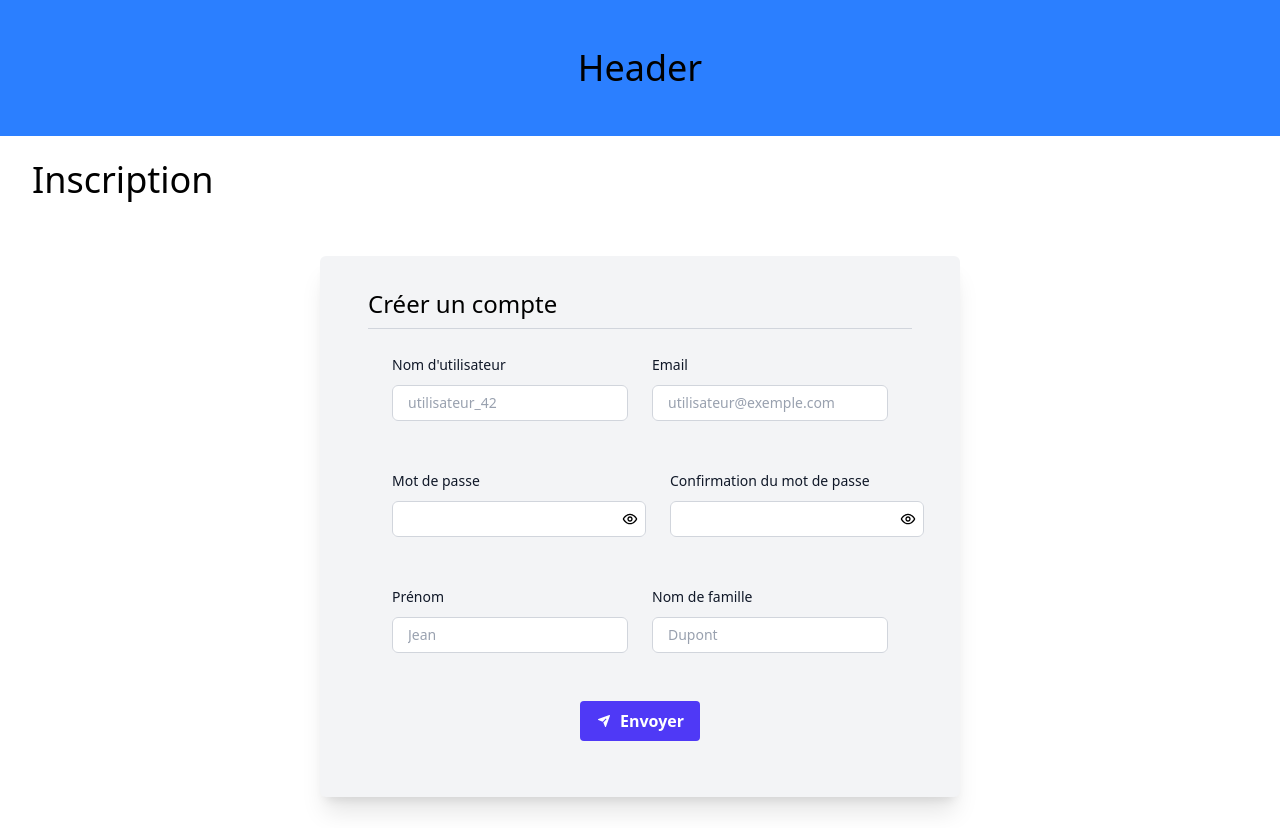
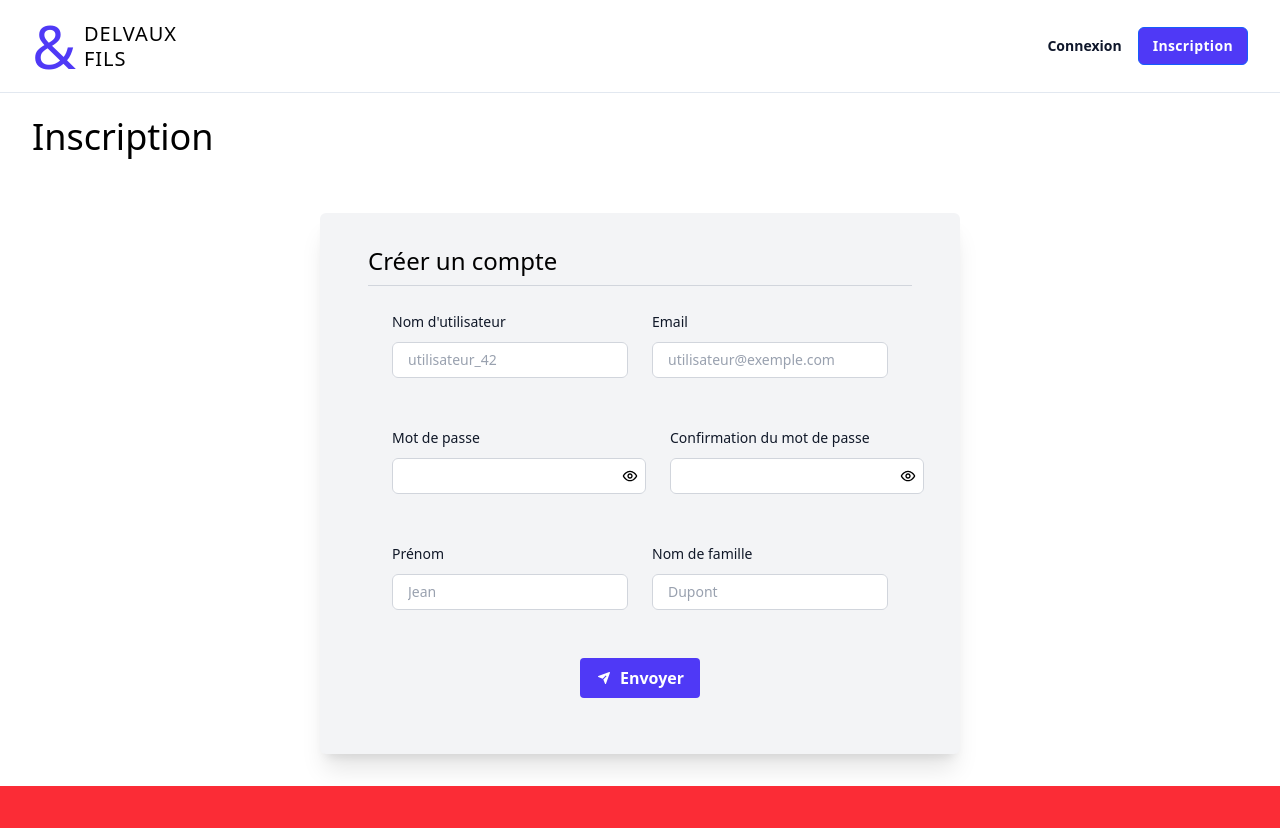
Before and after one commit to Tayra-dev/LaboGroupe1QHGE, a Flask app: page /register in a window 1280 px wide. Shown: the top 828 px of the page. Run offline with Flask 3, Linux system fonts and the light colour scheme.

Commit message:
[ADD] implement current user injection in templates and enhance navigation with authentication checks and navbar template - WIP index.js

```diff
--- a/helpdesk/app/__init__.py
+++ b/helpdesk/app/__init__.py
@@ -100,3 +100,14 @@ from app.seed import *
 from app.framework.seed import Seed
 
 seed = Seed(app)
+
+
+# Injecte le current_user dans tous les templates via le context_processor pour bénéficier de l'information partout dans l'app
+from app.framework.decorators.inject import inject
+from app.services.auth_service import AbstractAuthService
+
+
+@app.context_processor
+@inject
+def inject_current_user(auth_service: AbstractAuthService):
+    return {"current_user": auth_service.get_current_user()}
--- a/helpdesk/app/controllers/user_controller.py
+++ b/helpdesk/app/controllers/user_controller.py
@@ -11,6 +11,8 @@ from app.framework.service.abstract_auth_service import AbstractAuthService
 @app.route("/register", methods=["GET", "POST"])
 @inject
 def register(user_service: UserService, auth_service: AbstractAuthService):
+    if auth_service.is_authenticated():
+        return redirect("/dashboard")
     form = UserRegisterForm()
     if form.validate_on_submit():
         user = user_service.insert(form)
@@ -23,6 +25,8 @@ def register(user_service: UserService, auth_service: AbstractAuthService):
 @app.route("/login", methods=["GET", "POST"])
 @inject
 def login(user_service: UserService, auth_service: AbstractAuthService):
+    if auth_service.is_authenticated():
+        return redirect("/dashboard")
     form = UserLoginForm()
     error = None
     if form.validate_on_submit():
@@ -40,5 +44,5 @@ def login(user_service: UserService, auth_service: AbstractAuthService):
 def goToDashboard(auth_service: AbstractAuthService):
     current_user = auth_service.get_current_user()
     if current_user is None:
-        return redirect("/login")
+        return redirect("/")
     return render_template("dashboard/dashboard.html", user=current_user)
--- /dev/null
+++ b/helpdesk/app/static/js/index.js
@@ -0,0 +1,19 @@
+
+
+const handleShowHidePassword = () => {
+	const eyeIcons = document.querySelectorAll(".eye-icon");
+    if (!eyeIcons.length) return;
+    eyeIcons.forEach((icon) => {
+        const field = icon.previousElementSibling;
+        const slash = icon.querySelector(".eye-slash");
+        icon.addEventListener("click", () => {
+            field.type = field.type === "password" ? "text" : "password";
+            slash.classList.toggle("hidden");
+        });
+    });
+}
+
+// TODO: Display logout when user_avatar is clicked
+
+// Init JS
+handleShowHidePassword();
--- a/helpdesk/app/templates/layout/_header.html
+++ b/helpdesk/app/templates/layout/_header.html
@@ -1,3 +1,3 @@
-<section class="bg-blue-500 py-12">
-	<h1 class="text-4xl text-center w-full">Header</h1>
+<section class="">
+	{% include "layout/_navbar.html" %}
 </section>
--- /dev/null
+++ b/helpdesk/app/templates/layout/_navbar.html
@@ -0,0 +1,77 @@
+<nav class="flex py-4 px-4 md:px-8 border-b border-slate-200 dark:border-neutral-700 dark:bg-neutral-900 min-h-[68px] relative z-20"
+	aria-label="Main navigation">
+	<div class="max-w-7xl mx-auto flex flex-wrap items-center gap-6 w-full">
+		<a href="/"
+			class="min-w-9 inline-flex items-center gap-x-2 focus:outline-none focus-visible:ring-2 focus-visible:ring-blue-500 rounded">
+			<span class="text-6xl leading-none text-indigo-600">&amp;</span>
+			<span class="flex flex-col leading-tight text-xl tracking-wider uppercase">
+				<span>Delvaux</span>
+				<span>Fils</span>
+			</span>
+		</a>
+
+		<div id="collapseMenu" tabindex="-1"
+			class="hidden lg:block max-lg:bg-white dark:max-lg:bg-neutral-900 max-lg:border-l max-lg:border-slate-300 dark:max-lg:border-neutral-700 max-lg:w-1/2 max-lg:fixed max-lg:top-0 max-lg:right-0 max-lg:h-full max-lg:shadow-md max-lg:overflow-auto max-sm:w-full z-50 outline-none">
+
+			<div
+				class="py-2 px-4 flex justify-between items-center border-b border-slate-300 sticky top-0 bg-white dark:border-neutral-700 dark:bg-neutral-900 lg:hidden max-lg:min-h-[68px]">
+				<a href="/"
+					class="inline-block focus:outline-none focus-visible:ring-2 focus-visible:ring-blue-500 rounded">
+					<span class="">Delvaux & Fils</span>
+				</a>
+				<button type="button" aria-controls="collapseMenu" id="toggleClose"
+					class="cursor-pointer focus:outline-none focus-visible:ring-2 focus-visible:ring-blue-500 rounded">
+					<span class="sr-only">Close main menu</span>
+					<svg xmlns="http://www.w3.org/2000/svg" class="size-4 fill-slate-900 dark:fill-slate-50"
+						aria-hidden="true" viewBox="0 0 329.269 329">
+						<path
+							d="M194.8 164.77 323.013 36.555c8.343-8.34 8.343-21.825 0-30.164-8.34-8.34-21.825-8.34-30.164 0L164.633 134.605 36.422 6.391c-8.344-8.34-21.824-8.34-30.164 0-8.344 8.34-8.344 21.824 0 30.164l128.21 128.215L6.259 292.984c-8.344 8.34-8.344 21.825 0 30.164a21.27 21.27 0 0 0 15.082 6.25c5.46 0 10.922-2.09 15.082-6.25l128.21-128.214 128.216 128.214a21.27 21.27 0 0 0 15.082 6.25c5.46 0 10.922-2.09 15.082-6.25 8.343-8.34 8.343-21.824 0-30.164zm0 0"
+							data-original="#000000" />
+					</svg>
+				</button>
+			</div>
+
+			<!-- <ul
+				class="flex flex-col gap-8 font-semibold text-sm text-slate-900 dark:text-slate-50 lg:flex-row max-lg:p-6 lg:ml-12">
+				<li>
+					<a href="/"
+						class="hover:text-blue-700 dark:hover:text-blue-400 focus:outline-none focus-visible:ring-2 focus-visible:ring-blue-500 rounded"
+						aria-current="page">Accueil</a>
+				</li>
+			</ul> -->
+		</div>
+		<div class="flex items-center gap-4 ml-auto">
+			{% if not current_user %}
+			<a href="/login"
+				class="text-slate-900 text-sm font-semibold hover:text-blue-700 dark:text-slate-50 dark:hover:text-blue-400 focus:outline-none focus-visible:ring-2 focus-visible:ring-blue-500 rounded">Connexion</a>
+			<a href="/register"
+				class="py-2 px-3.5 text-sm rounded-md font-semibold cursor-pointer tracking-wide text-white border border-blue-600 bg-indigo-600 hover:bg-indigo-800 transition-all focus:outline-none focus-visible:ring-2 focus-visible:ring-blue-500">Inscription</a>
+
+			<button type="button" aria-controls="collapseMenu" aria-expanded="false" aria-haspopup="true"
+				id="toggleOpen"
+				class="cursor-pointer lg:hidden focus:outline-none focus-visible:ring-2 focus-visible:ring-blue-500 rounded">
+				<span class="sr-only">Ouvrir le menu</span>
+				<svg class="size-7 fill-slate-900 dark:fill-slate-50" aria-hidden="true" viewBox="0 0 20 20"
+					xmlns="http://www.w3.org/2000/svg">
+					<path fill-rule="evenodd"
+						d="M3 5a1 1 0 011-1h12a1 1 0 110 2H4a1 1 0 01-1-1zM3 10a1 1 0 011-1h12a1 1 0 110 2H4a1 1 0 01-1-1zM3 15a1 1 0 011-1h12a1 1 0 110 2H4a1 1 0 01-1-1z"
+						clip-rule="evenodd"></path>
+				</svg>
+			</button>
+			{% else %}
+
+			<div class="flex gap-2 items-center p-3 bg-indigo-100 rounded-sm border border-indigo-200 hover:cursor-pointer">
+				<div class="w-10 h-10 rounded-full bg-indigo-600 text-white font-bold flex items-center text-center">
+					<span class="w-full">{{current_user.firstname[0]}}{{current_user.lastname[0]}}</span>
+				</div>
+				<div class="flex flex-col">
+
+					<span class="text-sm font-bold text-indigo-900">{{current_user.firstname}}
+						{{current_user.lastname}}</span>
+					<span class="text-xs text-indigo-900">{{current_user.email}}</span>
+				</div>
+			</div>
+		</div>
+		{% endif %}
+	</div>
+</nav>
--- a/helpdesk/app/templates/layout/main_layout.html
+++ b/helpdesk/app/templates/layout/main_layout.html
@@ -5,6 +5,7 @@
 	<meta charset="UTF-8">
 	<meta name="viewport" content="width=device-width, initial-scale=1.0">
 	<script src="https://cdn.jsdelivr.net/npm/@tailwindcss/browser@4"></script>
+	<script src="{{ url_for('static', filename='/js/index.js') }}" defer></script>
 	<title>Helpdesk</title>
 </head>
 
--- a/helpdesk/app/templates/users/register.html
+++ b/helpdesk/app/templates/users/register.html
@@ -5,16 +5,6 @@
 
 <!-- Load JS after page load  -->
 <script>
-	document.addEventListener('DOMContentLoaded', () => {
-		document.querySelectorAll('.eye-icon').forEach((icon) => {
-			const field = icon.previousElementSibling;
-			const slash = icon.querySelector('.eye-slash');
-			icon.addEventListener('click', () => {
-				field.type = field.type === 'password' ? 'text' : 'password';
-				slash.classList.toggle('hidden');
-			});
-		});
-	});
 
 </script>
 
```
Also changed, not shown: helpdesk/app/controllers/home_controller.py (+8 -4 lines).
